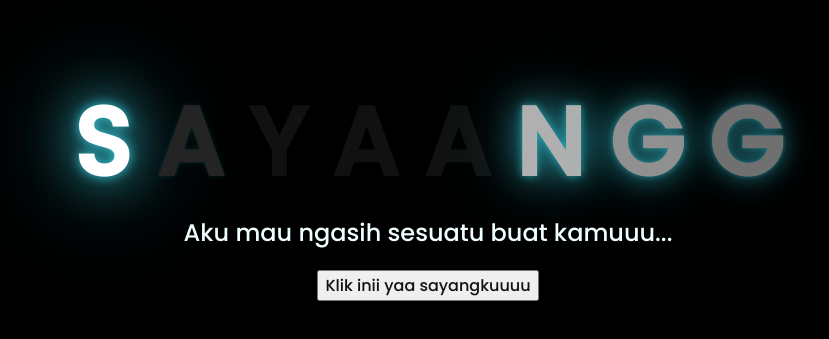
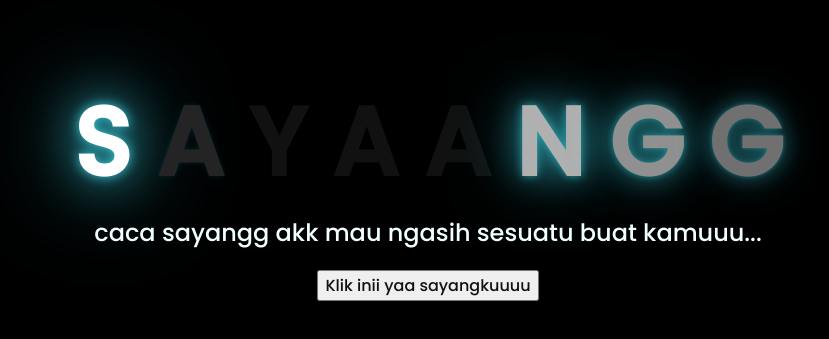
Before and after one commit to Ilikeprogramm/sebuahpesan.github.io, a plain HTML site: page index.html in a window 1280 px wide. Shown: the part 223-562 px from the top of the page, without its empty margins (220-1049 px from the left). Drawn offline with Linux system fonts and the light colour scheme.

Commit message:
Update index.html

```diff
--- a/index.html
+++ b/index.html
@@ -22,7 +22,7 @@
     </div>
 
     <div class="description">
-        <span>Aku mau ngasih sesuatu buat kamuuu...</span>
+        <span>caca sayangg akk mau ngasih sesuatu buat kamuuu...</span>
     </div>
     <div class="button">
         <button>
```
